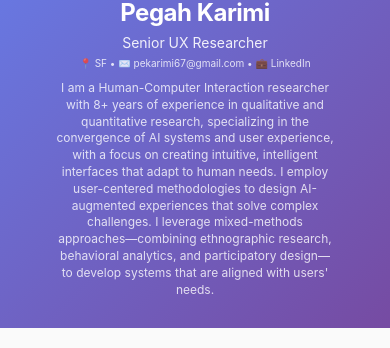
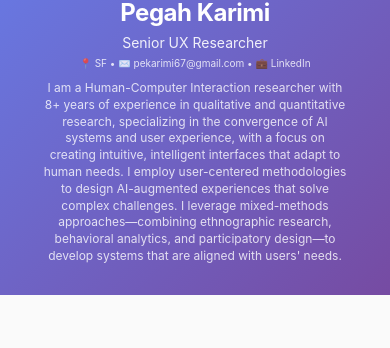
Before and after one commit to pekarimi/Website, a React (Create React App) app: page / in a window 390 px wide. Shown: the part 111-459 px from the top of the page. Built offline with nearby package versions, Linux system fonts and the light colour scheme.

Commit message:
Final complete responsive CSS with mobile spacing fixes

```diff
--- a/src/App.css
+++ b/src/App.css
@@ -956,8 +956,9 @@ body {
     line-height: 1.4 !important;
     margin: 10px auto 0 auto !important;
     text-align: center !important;
-    max-width: 280px !important;
+    max-width: 320px !important;
     width: 100% !important;
+    padding: 0 8px !important;
   }
 
   /* Work Section Mobile */
@@ -969,12 +970,19 @@ body {
   .projects-grid {
     grid-template-columns: 1fr !important;
     gap: 20px !important;
-    margin-top: 20px;
+    margin: 20px 8px !important;
+    padding: 0 !important;
   }
 
-  /* Project Cards Mobile */
+  /* Project Cards Mobile - Fix cutting issues */
+  .project-card {
+    margin: 0 4px !important;
+    width: calc(100% - 8px) !important;
+    max-width: calc(100% - 8px) !important;
+  }
+
   .project-content {
-    padding: 24px !important;
+    padding: 20px !important;
   }
 
   .project-title {
```
Also changed, not shown: 1 other file (tests, documents, lock files or other folders).
